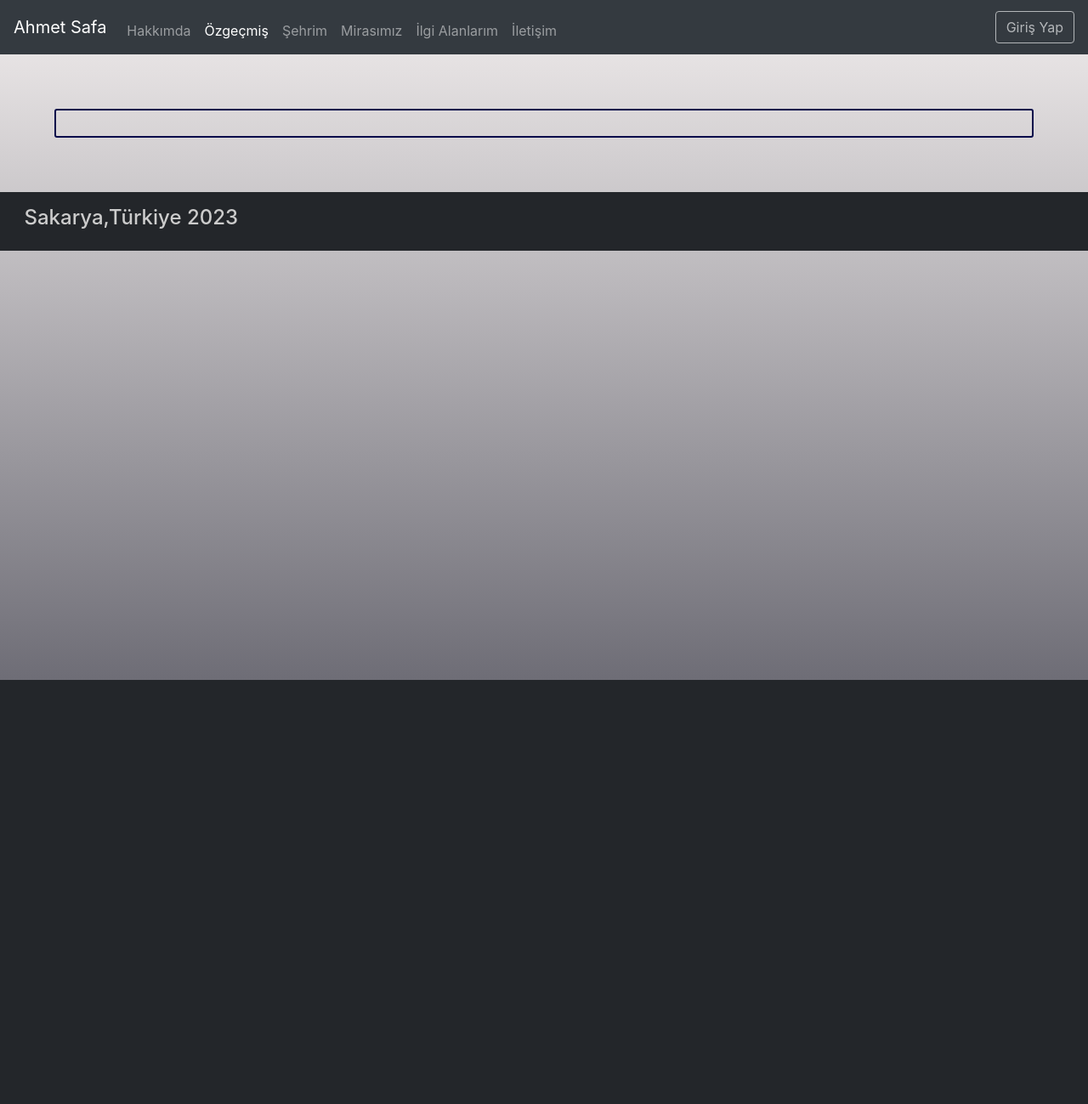
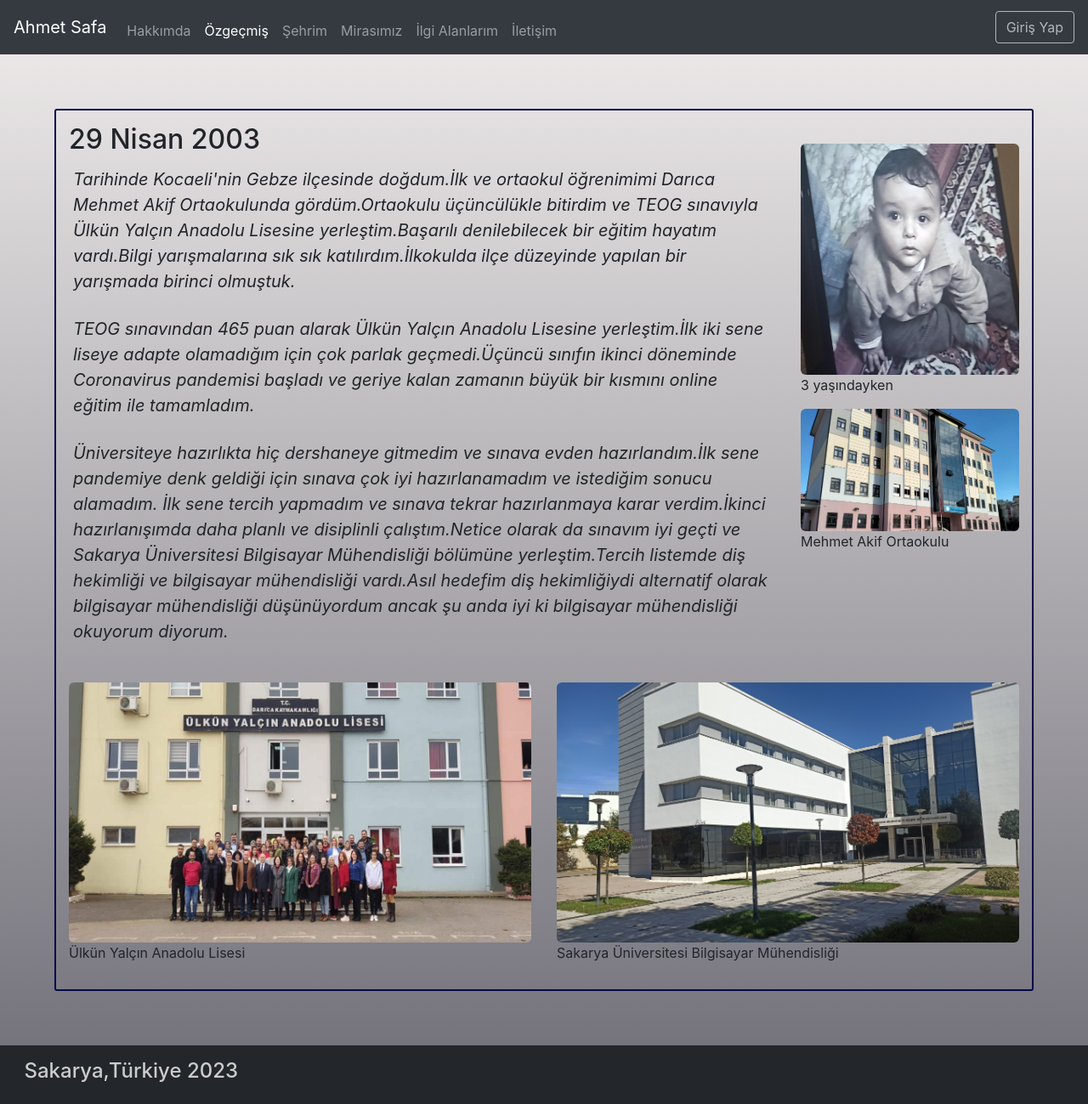
Before and after one commit to AhmetSafa0707/WebOdevim, a PHP site: page /ozgecmis.html in a window 1280 px wide. Shown: the whole page at 85% size. Before the commit the page ends 800 px from the top, so only its background shows below. Run offline with PHP 8.4, Linux system fonts and the light colour scheme.

Commit message:
On İkinci Commit
-Semantic Tag'ler kullanarak özgeçmiş sayfası oluşturdum.
-Önceki commite tasrladığım iletişim formunu iletisim.php sayfasına bağladım.

```diff
--- a/iletisim.js
+++ b/iletisim.js
@@ -33,5 +33,5 @@ var nameRegex = /^[a-zA-ZğüşıöçĞÜŞİÖÇ\s]+$/;
   }
 
   // Tüm kontroller başarılı ise sayfaya yönlendir
-   window.location.href = "hakkimda.html";
+  sonucDiv.innerHTML = "Tüm bilgiler doğru bir şekilde girildi.Gönder butonuna basınız.";
 }
--- a/ozgecmis.html
+++ b/ozgecmis.html
@@ -51,7 +51,67 @@
             </div>
         </nav>
 
-        <div class="egitimcerceve"></div>
+        <div class="egitimcerceve">
+            <div class="row justify-content-around">
+                <div class="col-sm-8 col-lg-9">
+                    <section>
+                        <header>
+                            <h2>29 Nisan 2003</h2>
+                        </header>
+                        <aside>
+                            <p>Tarihinde Kocaeli'nin Gebze ilçesinde doğdum.İlk ve ortaokul öğrenimimi Darıca Mehmet
+                                Akif Ortaokulunda gördüm.Ortaokulu üçüncülükle bitirdim ve TEOG sınavıyla Ülkün Yalçın
+                                Anadolu
+                                Lisesine yerleştim.Başarılı denilebilecek bir eğitim hayatım vardı.Bilgi yarışmalarına
+                                sık sık katılırdım.İlkokulda ilçe düzeyinde yapılan bir yarışmada birinci olmuştuk.
+
+                            </p>
+                            <p>TEOG sınavından 465 puan alarak Ülkün Yalçın Anadolu Lisesine yerleştim.İlk iki sene
+                                liseye adapte olamadığım için çok parlak geçmedi.Üçüncü sınıfın ikinci döneminde
+                                Coronavirus pandemisi başladı ve geriye kalan zamanın büyük bir kısmını online eğitim
+                                ile tamamladım.</p>
+                            <p>Üniversiteye hazırlıkta hiç dershaneye gitmedim ve sınava evden hazırlandım.İlk sene
+                                pandemiye denk geldiği için sınava çok iyi hazırlanamadım ve istediğim sonucu alamadım.
+                                İlk sene tercih yapmadım ve sınava tekrar hazırlanmaya karar verdim.İkinci
+                                hazırlanışımda daha planlı ve disiplinli çalıştım.Netice olarak da sınavım iyi
+                                geçti ve Sakarya Üniversitesi Bilgisayar Mühendisliği bölümüne yerleştim.Tercih listemde
+                                diş hekimliği ve bilgisayar mühendisliği vardı.Asıl hedefim diş
+                                hekimliğiydi alternatif olarak bilgisayar mühendisliği düşünüyordum ancak şu anda iyi ki
+                                bilgisayar mühendisliği okuyorum diyorum.
+                            </p>
+                        </aside>
+                    </section>
+
+                </div>
+                <div class="col-sm-4 col-lg-3 mt-4">
+
+                    <figure>
+                        <img src="resimler/kucukluk.jpg" alt="">
+                        <figcaption>3 yaşındayken</figcaption>
+                    </figure>
+                    <figure>
+                        <img src="resimler/k_10163108_726a2f4d-62d1-4caf-9636-41f7c94bd90e.jpg" alt="">
+                        <figcaption>Mehmet Akif Ortaokulu</figcaption>
+                    </figure>
+                </div>
+            </div>
+            <br>
+            <div class="row justify-content-around">
+                <div class="col-lg-6">
+                    <figure>
+                        <img src="resimler/ulkunYalcin.jpg" alt="">
+                        <figcaption>Ülkün Yalçın Anadolu Lisesi</figcaption>
+                    </figure>
+                </div>
+                <div class="col-lg-6">
+                    <figure>
+                        <img src="resimler/IMG_20220925_114902.jpg" alt="">
+                        <figcaption>Sakarya Üniversitesi Bilgisayar Mühendisliği</figcaption>
+                    </figure>
+                </div>
+            </div>
+
+        </div>
 
 
         <div class="altmenu">
--- a/style.css
+++ b/style.css
@@ -1,4 +1,14 @@
 .arkaplan {
+    background: linear-gradient(to bottom, rgb(241, 237, 237), rgb(110, 109, 118));
+    width: 100%;
+    min-width: 100vw;
+    min-height: 100vh;
+    height: 100%;
+    position: relative;
+
+}
+
+.arkaplanhakkimda {
     background: linear-gradient(to bottom, rgb(241, 237, 237), rgb(110, 109, 118));
     width: 100%;
     min-width: 100vw;
@@ -110,6 +120,15 @@ img {
     width: 100%;
     height: 320px;
     padding: 5%;
+}
+
+.cercevesantaci{
+    border-radius: 3px;
+    border: 2px solid rgb(3, 9, 74);
+    padding-left: 15px;
+    object-fit: cover;
+    position:relative;
+    margin: 5%;
 }
 
 .sanatci {
```
Also changed, not shown: hakkimda.html (+15 -18 lines), iletisim.html (+5 -2 lines), iletisim.php (added, +27 -0 lines), resimler/IMG_20220925_114902.jpg (added), resimler/elazig-harput-ulu-cami.jpg, resimler/elazığ gece.jpg, resimler/firat-universitesi-urap-arastirma-laboratuvarinin-1643706022664.jpg, resimler/harput.jpg, resimler/k_10163108_726a2f4d-62d1-4caf-9636-41f7c94bd90e.jpg (added), resimler/kebapAA-25830419.png (added), resimler/kucukluk.jpg (added), resimler/ulkunYalcin.jpg (added), resimler/Çırçır-Şelalesi-nerede.jpg (added).
